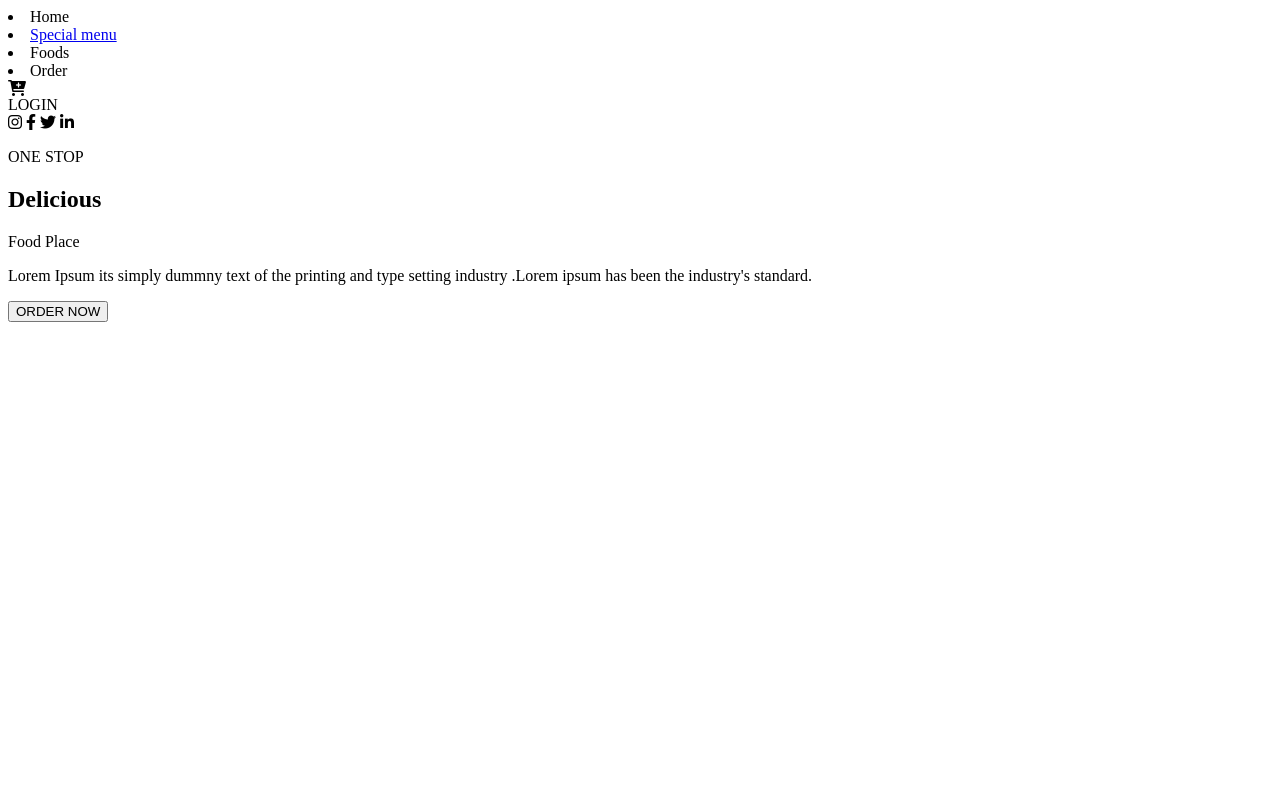
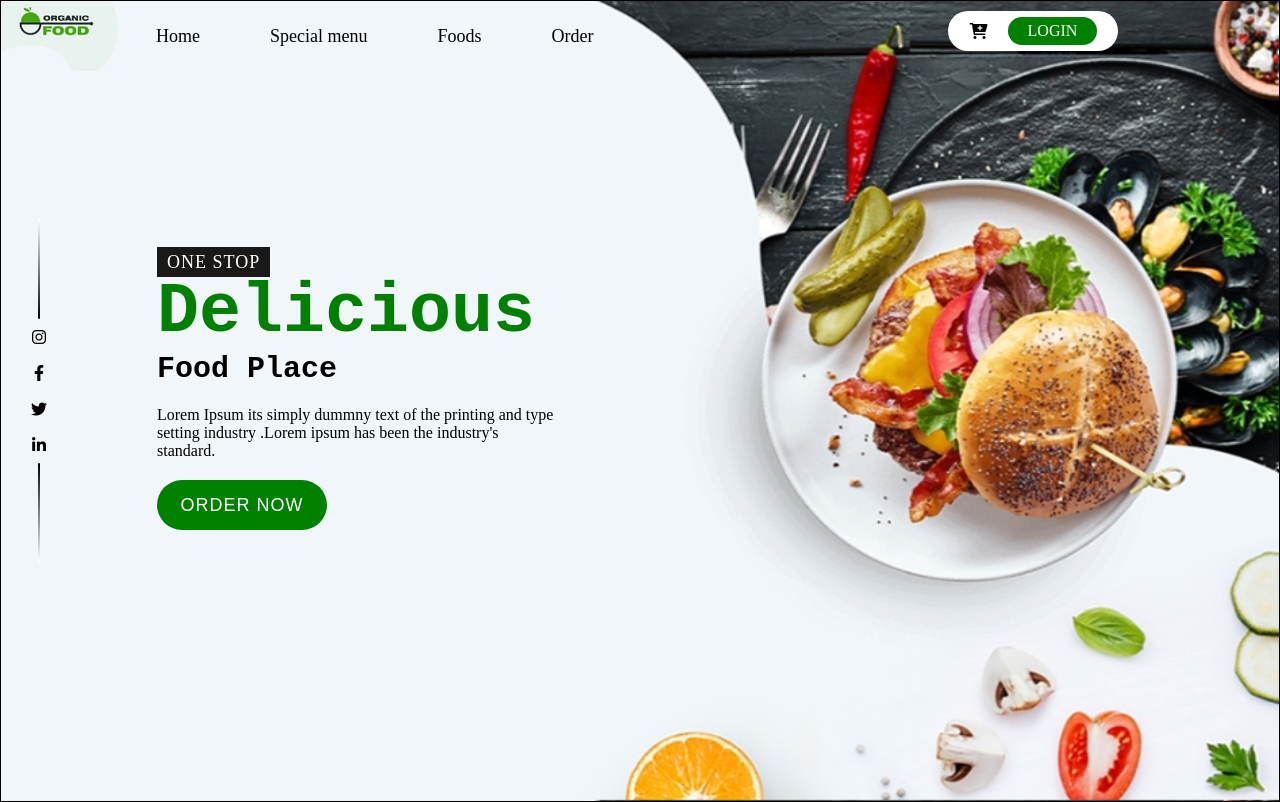
Before and after one commit to bhoomikahs17/foodwebsite, a plain HTML site: page index.html in a window 1280 px wide. Drawn offline with Linux system fonts and the light colour scheme; a web font is replaced by a local one.

Commit message:
Update index.html

```diff
--- a/index.html
+++ b/index.html
@@ -1,7 +1,7 @@
 <html>
     <head>
         <title>Food Landing page</title>
-        <link rel="stylesheet" href="\C:\foodwebsite\style\style.css">
+        <link rel="stylesheet" href="style\style.css">
         <link rel="stylesheet" href="https://cdnjs.cloudflare.com/ajax/libs/font-awesome/6.0.0-beta3/css/all.min.css" integrity="sha512-Fo3rlrZj/k7ujTnHg4CGR2D7kSs0v4LLanw2qksYuRlEzO+tcaEPQogQ0KaoGN26/zrn20ImR1DfuLWnOo7aBA==" crossorigin="anonymous" referrerpolicy="no-referrer" />
     </head>
     <body>
```
